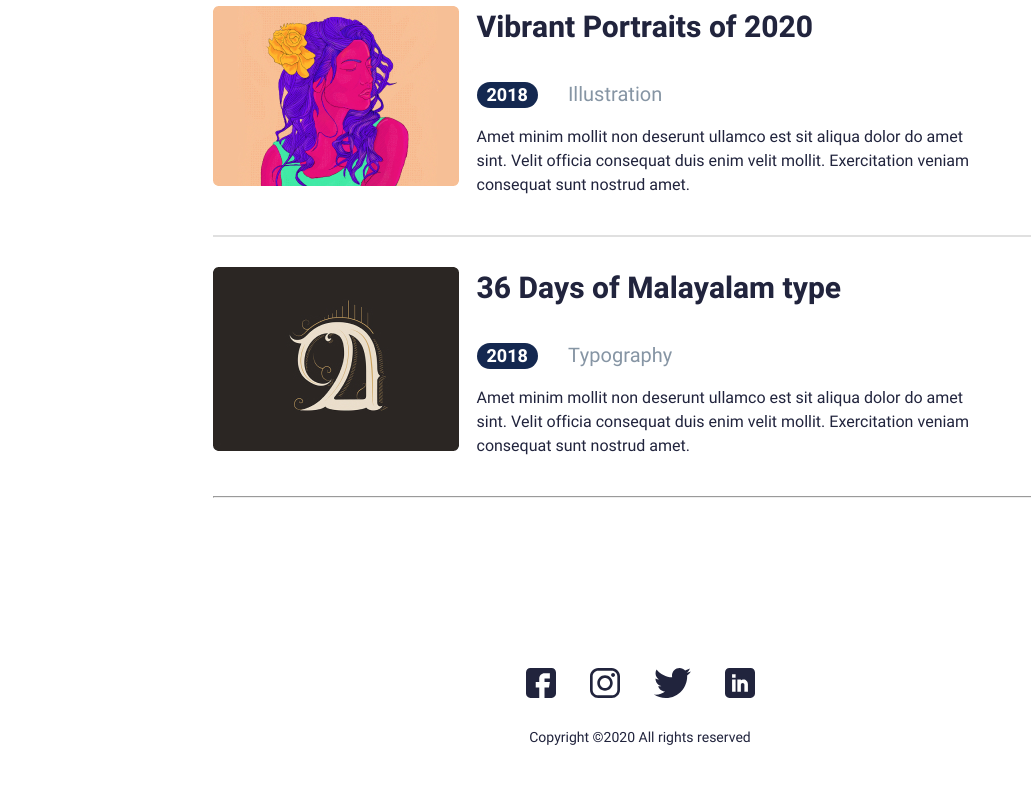
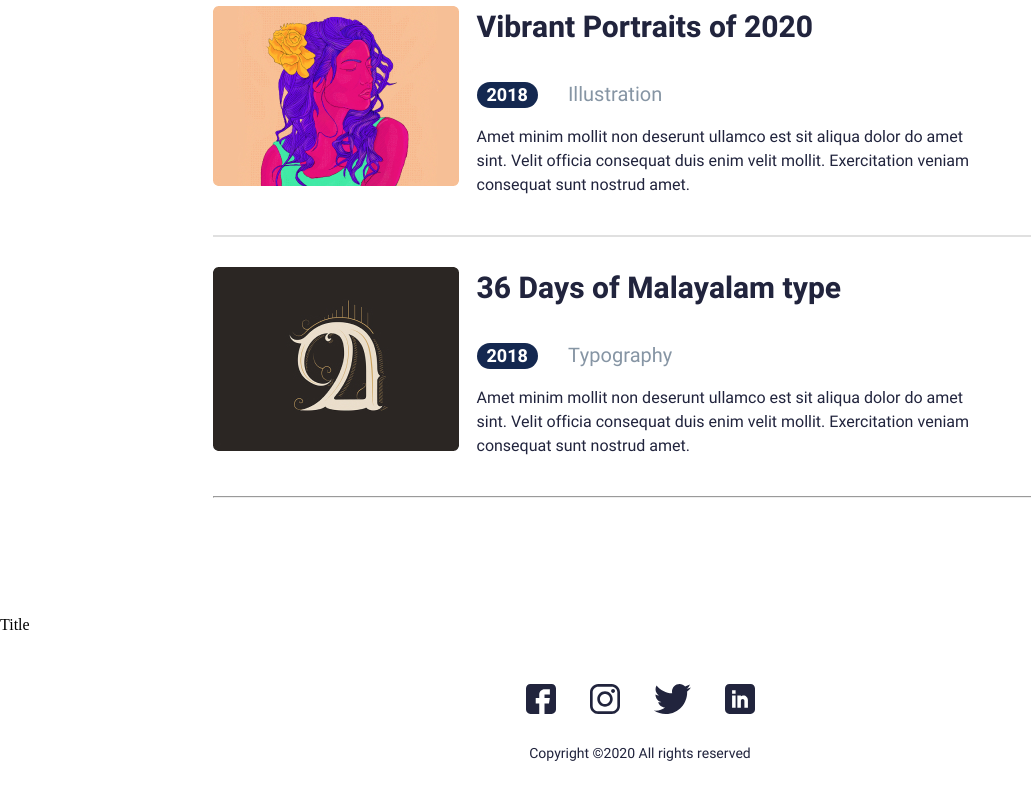
Before and after one commit to MaksSunny/John, a plain HTML site: page index.html in a window 1280 px wide. Shown: the part 955-1755 px from the top of the page, without its empty margins (0-1031 px from the left). Drawn offline with Linux system fonts and the light colour scheme.

Commit message:
creat project second

```diff
--- a/index.html
+++ b/index.html
@@ -108,6 +108,8 @@
         </div>
     </section>
 
+    <h3 style="color gren">Title</h3>
+
 </main>
 
 
```
